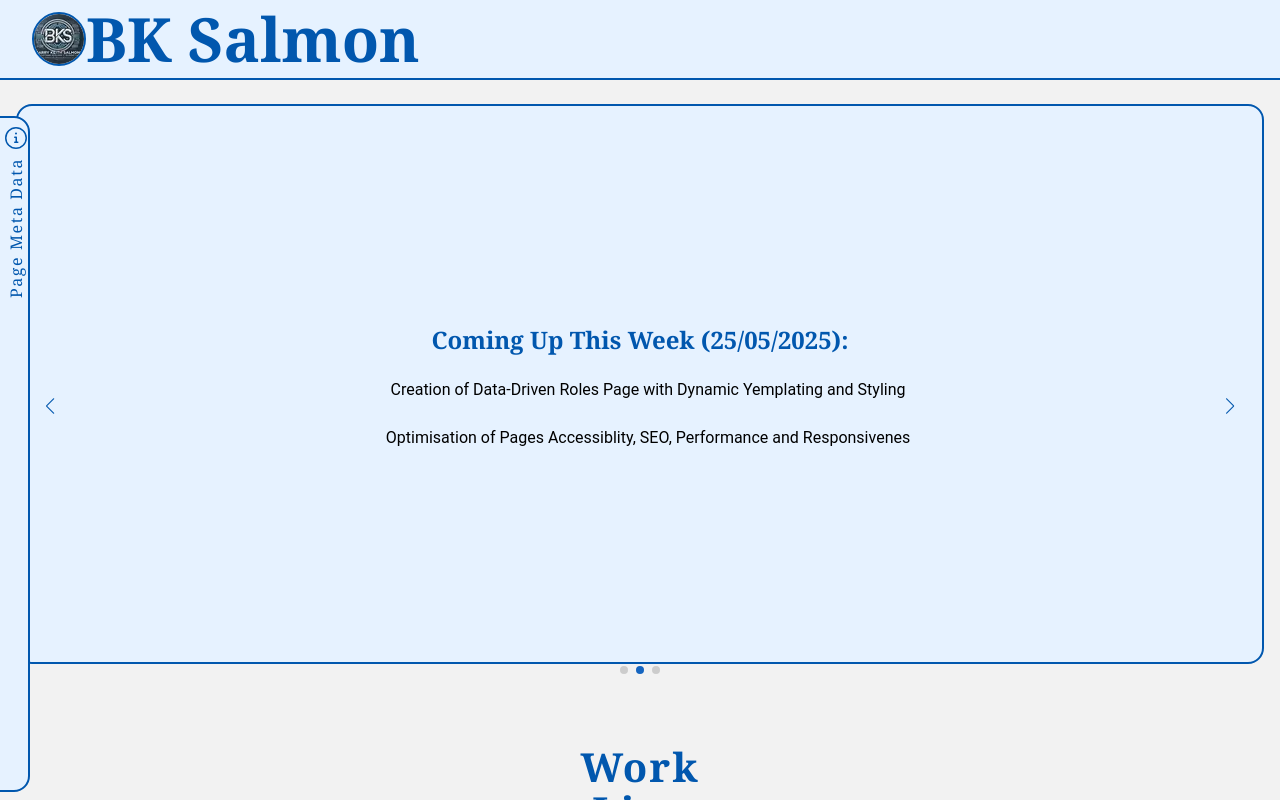
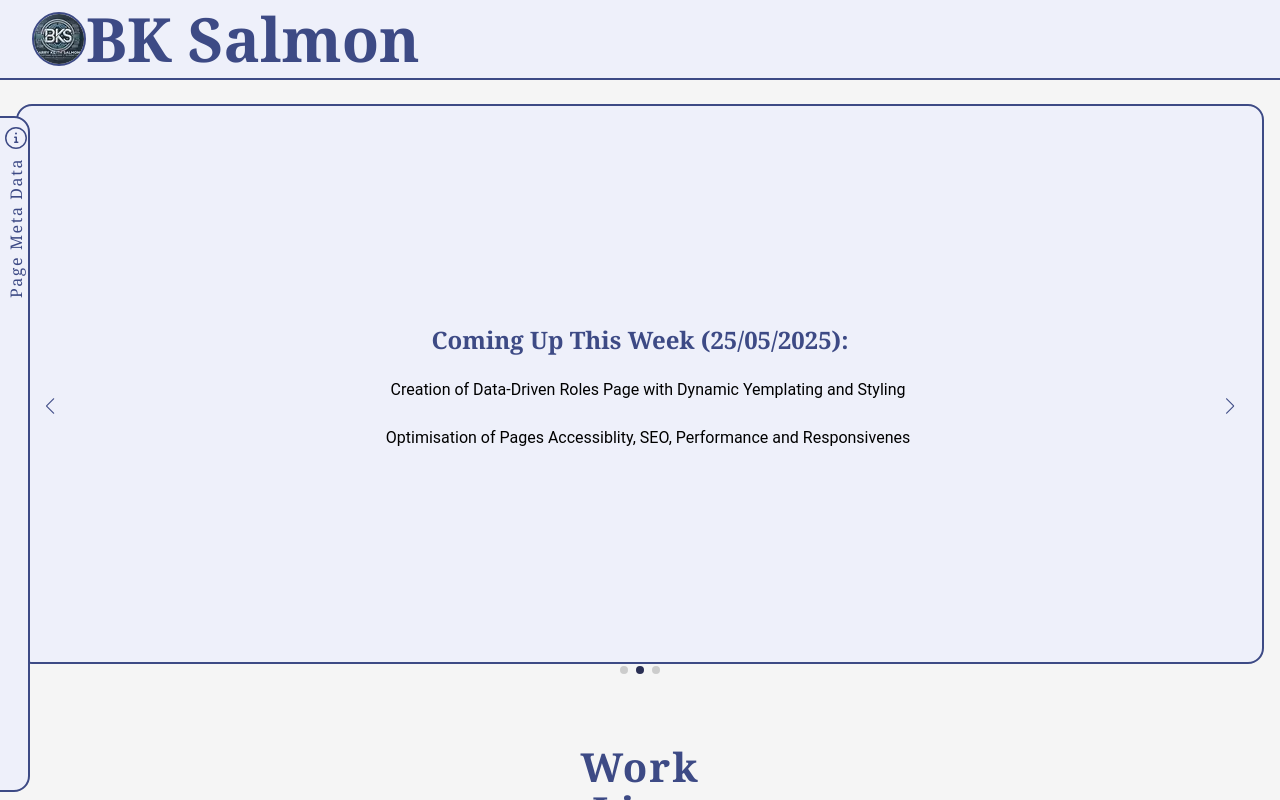
Before and after one commit to Somniac2103/React-SPA, a React (Vite) app: page / in a window 1280 px wide. Built offline with nearby package versions, Linux system fonts and the light colour scheme.

Commit message:
changed stylesystem

```diff
--- a/src/styles/design_system/_base.scss
+++ b/src/styles/design_system/_base.scss
@@ -13,7 +13,7 @@ a {
     }
 
     &:active {
-      color: $teriary;
+      color: $tertiary;
       text-decoration: none;
     }
   }
@@ -45,7 +45,7 @@ a {
       border: $borderTertiaryBase;
       box-shadow: p(4) p(4) p(4) $shadowLow;
       background-color: $tertiaryBG;
-      color: $teriary;
+      color: $tertiary;
       cursor: pointer;
     }
 
--- a/src/styles/design_system/_primitives.scss
+++ b/src/styles/design_system/_primitives.scss
@@ -4,7 +4,7 @@
 /* Font */
 $primaryFont: 'Georgia';
 $secondaryFont: 'Roboto';
-$teriaryFont: 'Montserrat';
+$tertiaryFont: 'Montserrat';
 
 $font-body: $secondaryFont, sans-serif;
 $font-heading: $primaryFont, serif;
@@ -18,45 +18,49 @@ h1, h2, h3, h4, h5, h6 {
 }
 
 /* Colours */
-  /* Theme colors */
-  $primary: #0157AE;
-  $primaryBG: #E6F2FF;
-  $primaryDark: #1565C0;
-  /* Attention */
-  $secondary: #20C997;
-  $secondaryBG: #D9F7EE;
-  $secondaryDark: #137A6D;
-  /* highlighting */
-  $teriary: #FFF59D;
-  $tertiaryBG: #FFFDE7;
-  $tertiaryDark: #F9C846;
+ /* === Theme Colors === */
+$primary:        #3D4A85;   // Deep Slate Indigo – professional & trustworthy
+$primaryBG:      #EEF0FA;   // Soft blue-gray – light mode background
+$primaryDark:    #2A2F54;   // Stronger indigo for dark accents or hover
 
-  /* Functional Colors */
-  /* Black, softWhite and White */
-  $black: #000;
-  $softWhite: hsl(0, 0%, 95%);
-  $white:#fff;
+$secondary:      #5AB8B2;   // Muted Teal – calm and modern
+$secondaryBG:    #E3F6F4;   // Cool light teal – highlight zones
+$secondaryDark:  #2E7C76;   // Saturated teal for contrast on dark BGs
 
-  /* alert */
-  $alert: #DC3545;
-  $alertBG: #F8D7DA;
-  $alertDark: #B71C1C;
-  /* warning */
-  $warning: #FFC107;
-  $warningBG: #FFF8E1;
-  $warningDark: #FF8F00;
-  /* success */
-  $success: #28A745;
-  $successBG: #D4EDDA;
-  $successDark: #155724;
-  /* information */
-  $info: #17A2B8;
-  $infoBG: #D1ECF1;
-  $infoDark: #0C5460;
-  /* Disabled */
-  $disable: #646363;
-  $disableBG: #e2e2e2;
-  $disableDark: #5a5a5a;
+$tertiary:       #F5C97A;   // Warm soft gold – gentle attention
+$tertiaryBG:     #FFF9E5;   // Subtle pale gold background
+$tertiaryDark:   #D9A63B;   // Bold goldenrod for buttons/alerts
+
+/* === Functional Colors (Refined) === */
+$alert:          #D66A6A;   // Calm red (not aggressive)
+$alertBG:        #FAE4E4;
+$alertDark:      #912323;
+
+$warning:        #E2B13C;   // Warm but clear yellow
+$warningBG:      #FFF7E1;
+$warningDark:    #9A6F00;
+
+$success:        #50B37D;   // Clean professional green
+$successBG:      #DDF5E8;
+$successDark:    #277148;
+
+$info:           #3A9DBE;   // Calm info blue
+$infoBG:         #E1F2F8;
+$infoDark:       #18627C;
+
+/* === Neutrals & Utility === */
+$black:          #000000;
+$white:          #FFFFFF;
+$softWhite:      #F5F5F5;
+
+$disable:        #9CA3AF;   // Medium gray
+$disableBG:      #E5E7EB;   // Light gray
+$disableDark:    #6B7280;   // Muted dark gray
+
+$text-dark:      #1A1C1F;
+$text-light:     #F9FAFB;
+
+
 
   /* Decorative Colors */
   $shadowBase: rgba(0, 0, 0, 0.5);
@@ -88,5 +92,5 @@ h1, h2, h3, h4, h5, h6 {
 
  $borderPrimaryBase: 0.125rem solid $primary;
  $borderSecondaryBase: 0.125rem solid $secondary;
- $borderTertiaryBase: 0.125rem solid $teriary;
+ $borderTertiaryBase: 0.125rem solid $tertiary;
  $borderDisableBase: 0.125rem solid $disable;
```
